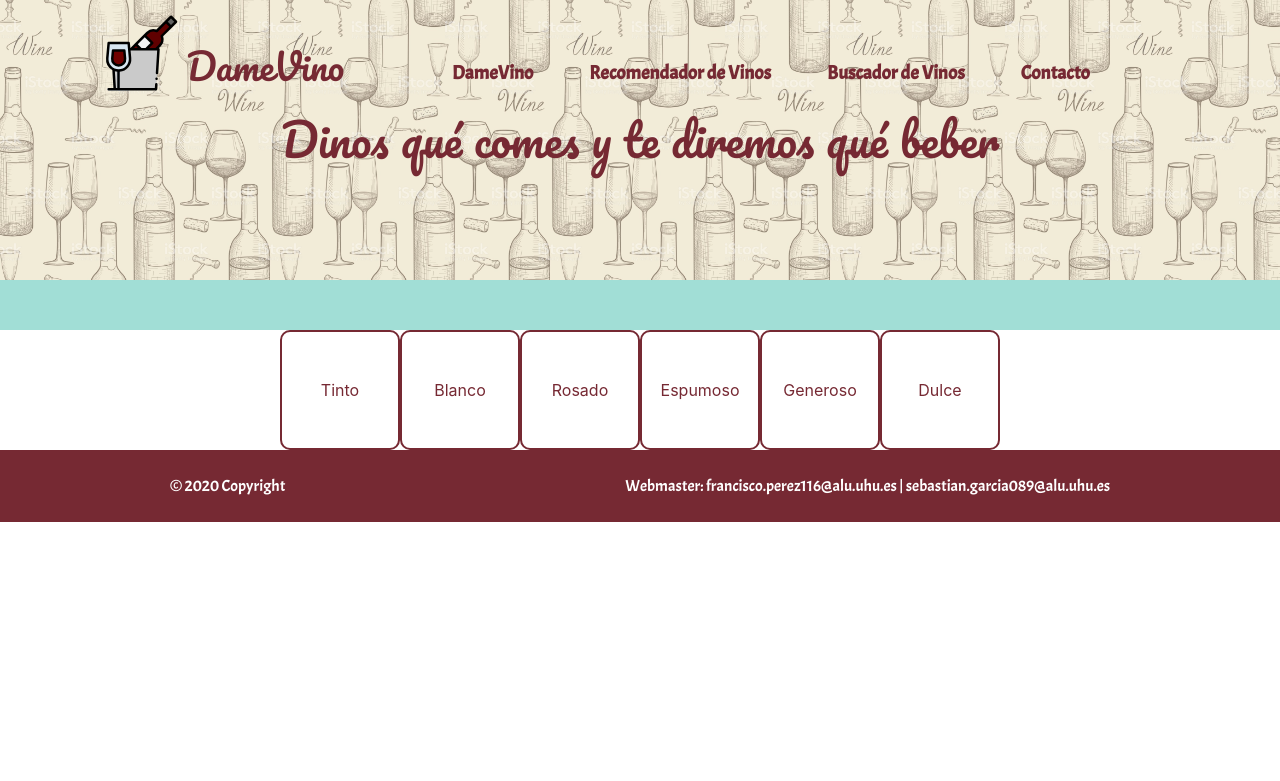
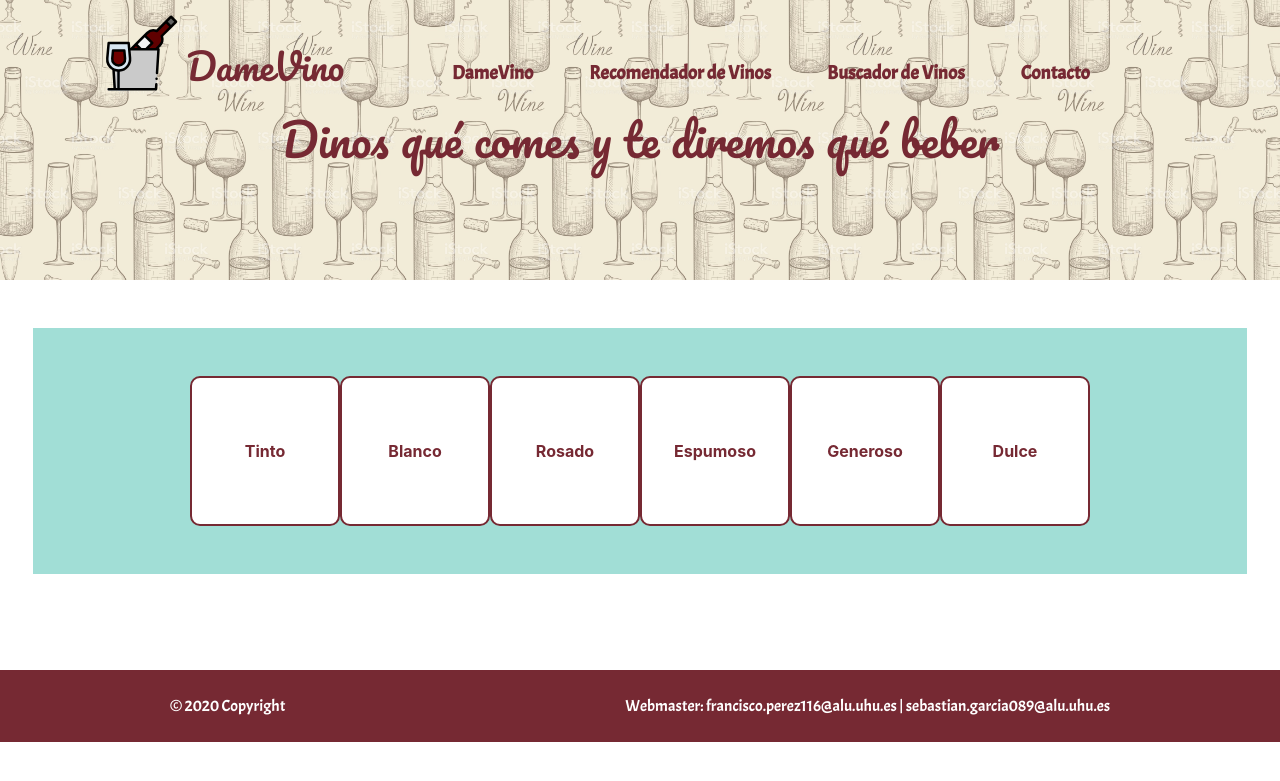
Before and after one commit to sebagm/damevino, a Django app: page /recomendador/ in a window 1280 px wide. Shown: the top 781 px of the page. Run offline with Django 3.2, Linux system fonts and the light colour scheme; some libraries are stand-ins or nearby versions.

Commit message:
Estética recomendador provisional finalizada

```diff
--- a/dameVino/templates/recomendador.html
+++ b/dameVino/templates/recomendador.html
@@ -3,32 +3,14 @@
 {% block title %} DameVino - Recomendador {% endblock %}
 
 {% block content %}
-<div class="container-fluid" style="background-color: #a1ded6; height: 50px;">
-    <div class="row">
-        <div class="col">
-            <span id="c1"></span>
-        </div>
-        <div class="col">
-            <span id="c2"></span>
-        </div>
-        <div class="col">
-            <span id="c3"></span>
-        </div>
-        <div class="col">
-            <span id="c4"></span>
-        </div>
-        <div class="col">
-            <span id="c5"></span>
-        </div>
-        <div class="col">
-            <span id="c6"></span>
-        </div>
-        <div class="col">
-            <span id="c7"></span>
-        </div>
+
+<div class="container-fluid px-5 py-5" style="background-color: white;">
+    <div id="colRV" class="row px-5 py-5 justify-content-center" style="background-color: #a1ded6;">
+
     </div>
-</div>
-<div id="contenedorRV" class="container-fluid">
+    <div id="contenedorRVenviar" class="row justify-content-center pt-5">
+
+    </div>
     <script>
         inicioRecomendador();
     </script>
--- a/dameVino/templates/static/css/navbar.css
+++ b/dameVino/templates/static/css/navbar.css
@@ -66,6 +66,7 @@
     -webkit-border-radius: 10px;
     border: 2px solid #762933;
     background-color: transparent;
+    font-weight: bold;
 }
 .boton:hover, .boton:active{
     color: #FFFFFF;
@@ -78,7 +79,13 @@
     -moz-border-radius: 10px;
     -webkit-border-radius: 10px;
     border: 2px solid #762933;
-    background-color: transparent;
-    width: 120px;
-    height: 120px;
+    background-color: white;
+    width: 150px;
+    height: 150px;
+    font-weight: bold;
 }
+
+.opcionesRV:hover, .opcionesRV:active{
+    color: #FFFFFF;
+    background-color: #762933;
+}
--- a/dameVino/templates/static/js/funciones.js
+++ b/dameVino/templates/static/js/funciones.js
@@ -40,18 +40,21 @@ function eslogan(){
         document.write("Contacto");
 }
 
-// Variables globalles que contendrán las opciones escogidas por el usuario
-var tipoV, tipoD, tipoE, tipoM, tipoG, tipoT, tipoC;
+// Variables globales que contendrán las opciones escogidas por el usuario
+var tipoV, tipoD, tipoE, tipoM, tipoG, tipoT, tipoC, fin;
 
 // Función  que inicia el formulario dinámico
 function inicioRecomendador(){
-    $("#contenedorRV").html("<div id='colRV' class='col d-flex justify-content-center'></div");
+    fin = false;
     tipoVino();
 }
 
 // Función que muestra las opciones a elegir de los tipos de vinos
 function tipoVino(){
     tVino = new Array("Tinto", "Blanco", "Rosado", "Espumoso", "Generoso", "Dulce");
+
+    $("#colRV button").remove();
+    $("#contenedorRVenviar button").remove();
 
     for(var i=0; i<tVino.length; i++)
         $("#colRV").append("<button id='"+tVino[i]+"' class='btn opcionesRV' onclick = tipoVid(this);>"+tVino[i]+"</button>");
@@ -60,14 +63,18 @@ function tipoVino(){
 // Función para obtener el id de la opción escogida por el usuario
 function tipoVid(comp){
     tipoV = "Tipo de vino: " + comp.id;
-    document.getElementById('c1').innerHTML = tipoV;
+
+    if(fin == false)
         tipoDenominacion();
+    else
+        resumen();
 }
 
 function tipoDenominacion(){
     tDenominacion = new Array("La Rioja", "Ribera del Duero", "Somontano", "Toro", "Manchuela", "Rueda", "Jerez-Xérès-Sherry", "Rías Baixas", "Calatayud", "Corpinnat", "Bierzo", "Campo de Borja", "Yecla", "Montsant", "Empordá", "Montilla-Moriles", "Priorat", "Tres Riberas", "Ribeira Sacra", "Cava", "Alicante", "Jumilla", "Madrid", "Navarra", "Valencia", "Sierras de Málaga", "Manzanilla Sanlúcar de Barrameda", "VT Cádiz", "VT Castilla y León", "VT El Terrerazo", "VT Extremadura", "VT Mallorca");
 
     $("#colRV button").remove();
+    $("#contenedorRVenviar button").remove();
 
     for(var i=0; i<tDenominacion.length; i++)
         $("#colRV").append("<button id='"+tDenominacion[i]+"' class='btn opcionesRV' onclick = tipoDid(this);>"+tDenominacion[i]+"</button>");
@@ -75,14 +82,18 @@ function tipoDenominacion(){
 
 function tipoDid(comp){
     tipoD = "Denominación: " + comp.id;
-    document.getElementById('c2').innerHTML = tipoD;
+
+    if(fin == false)
         tipoEdad();
+    else
+        resumen();
 }
 
 function tipoEdad(){
     tEdad = new Array("Joven", "Viejo");
 
     $("#colRV button").remove();
+    $("#contenedorRVenviar button").remove();
 
     for(var i=0; i<tEdad.length; i++)
         $("#colRV").append("<button id='"+tEdad[i]+"' class='btn opcionesRV' onclick = tipoEid(this);>"+tEdad[i]+"</button>");
@@ -90,14 +101,18 @@ function tipoEdad(){
 
 function tipoEid(comp){
     tipoE = "Edad: " + comp.id;
-    document.getElementById('c3').innerHTML = tipoE;
+
+    if(fin == false)
         tipoMaridaje();
+    else
+        resumen();
 }
 
 function tipoMaridaje(){
     tMaridaje = new Array("Carne", "Ensalada", "Pescado", "Postres", "Pasta", "Queso", "Embutidos", "Platos de cuchara", "Verduras, legumbres y hortalizas", "Patatas", "Cocina española", "Cocina mediterránea", "Cocina vegetariana", "Cocina china", "Cocina italiana", "Cocina japonesa", "Cocina india", "Setas", "Frutas", "Arroz", "Aperitivos", "Marisco", "Huevos", "Platos combinados", "Tapas");
 
     $("#colRV button").remove();
+    $("#contenedorRVenviar button").remove();
 
     for(var i=0; i<tMaridaje.length; i++)
         $("#colRV").append("<button id='"+tMaridaje[i]+"' class='btn opcionesRV' onclick = tipoMid(this);>"+tMaridaje[i]+"</button>");
@@ -105,14 +120,18 @@ function tipoMaridaje(){
 
 function tipoMid(comp){
     tipoM = "Maridaje: " + comp.id;
-    document.getElementById('c4').innerHTML = tipoM;
+
+    if(fin == false)
         tipoGusto();
+    else
+        resumen();
 }
 
 function tipoGusto(){
     tGusto = new Array("Afrutado", "Floral", "Vegetal", "Seco", "Semiseco", "Dulce");
 
     $("#colRV button").remove();
+    $("#contenedorRVenviar button").remove();
 
     for(var i=0; i<tGusto.length; i++)
         $("#colRV").append("<button id='"+tGusto[i]+"' class='btn opcionesRV' onclick = tipoGid(this);>"+tGusto[i]+"</button>");
@@ -120,14 +139,18 @@ function tipoGusto(){
 
 function tipoGid(comp){
     tipoG = "Gusto: " + comp.id;
-    document.getElementById('c5').innerHTML = tipoG;
+
+    if(fin == false)
         tipoTextura();
+    else
+        resumen();
 }
 
 function tipoTextura(){
     tTextura = new Array("Suave", "Áspero", "Agrio", "Fresco", "Pesado", "Astringente", "Aterciopelado");
 
     $("#colRV button").remove();
+    $("#contenedorRVenviar button").remove();
 
     for(var i=0; i<tTextura.length; i++)
         $("#colRV").append("<button id='"+tTextura[i]+"' class='btn opcionesRV' onclick = tipoTid(this);>"+tTextura[i]+"</button>");
@@ -135,14 +158,18 @@ function tipoTextura(){
 
 function tipoTid(comp){
     tipoT = "Textura: " + comp.id;
-    document.getElementById('c6').innerHTML = tipoT;
+
+    if(fin == false)
         tipoCuerpo();
+    else
+        resumen();
 }
 
 function tipoCuerpo(){
     tCuerpo = new Array("Ligero", "Medio", "Pleno");
 
     $("#colRV button").remove();
+    $("#contenedorRVenviar button").remove();
 
     for(var i=0; i<tCuerpo.length; i++)
         $("#colRV").append("<button id='"+tCuerpo[i]+"' class='btn opcionesRV' onclick = tipoCid(this);>"+tCuerpo[i]+"</button>");
@@ -150,11 +177,19 @@ function tipoCuerpo(){
 
 function tipoCid(comp){
     tipoC = "Cuerpo: " + comp.id;
-    document.getElementById('c7').innerHTML = tipoC;
-    fin();
+    fin = true;
+    resumen();
 }
 
-function fin(){
+function resumen(){
     $("#colRV button").remove();
-    $("#colRV").append("<h1>Se acabó el formulario</h1>");
+
+    $("#colRV").append("<button class='btn opcionesRV' onclick = tipoVino();>"+tipoV+"</button>");
+    $("#colRV").append("<button class='btn opcionesRV' onclick = tipoDenominacion();>"+tipoD+"</button>");
+    $("#colRV").append("<button class='btn opcionesRV' onclick = tipoEdad();>"+tipoE+"</button>");
+    $("#colRV").append("<button class='btn opcionesRV' onclick = tipoMaridaje();>"+tipoM+"</button>");
+    $("#colRV").append("<button class='btn opcionesRV' onclick = tipoGusto();>"+tipoG+"</button>");
+    $("#colRV").append("<button class='btn opcionesRV' onclick = tipoTextura();>"+tipoT+"</button>");
+    $("#colRV").append("<button class='btn opcionesRV' onclick = tipoCuerpo();>"+tipoC+"</button>");
+    $("#contenedorRVenviar").append("<button class='btn boton'>Recomendar</button>")
 }
```
Lines whose indentation alone changed are shown as unchanged.
